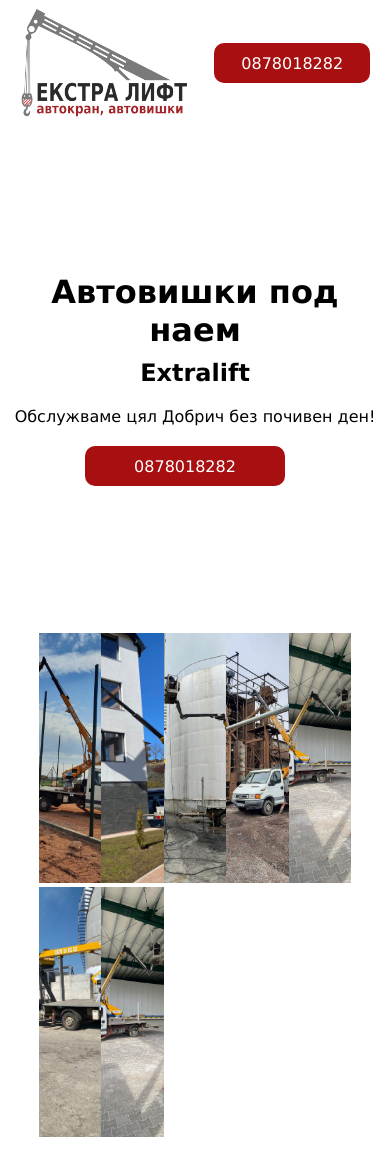
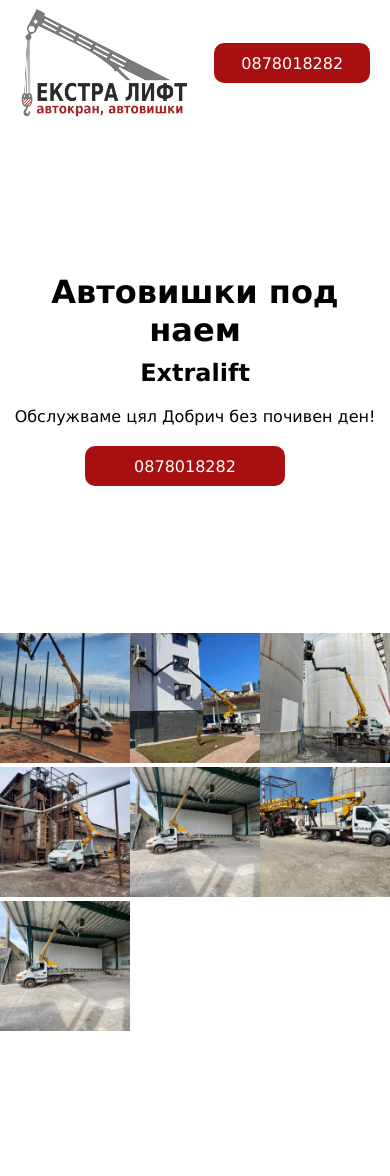
Before and after one commit to VeselinVasilev97/extralift, a React (Vite) app: page / in a window 390 px wide. Shown: the top 1176 px of the page. Built offline with nearby package versions, Linux system fonts and the light colour scheme.

Commit message:
all work now

```diff
--- a/src/App.module.css
+++ b/src/App.module.css
@@ -23,3 +23,13 @@
     height: 250px;
     object-fit: cover;
 }
+
+@media only screen and (max-width: 480px) {
+    .centeredDiv{
+        width: 100%;
+    }
+    .imageStyle{
+    width:33.33%;
+    height: 130px;
+    }
+  }
```
Also changed, not shown: src/components/Info/InfoComponent.jsx (added, +12 -0 lines).
